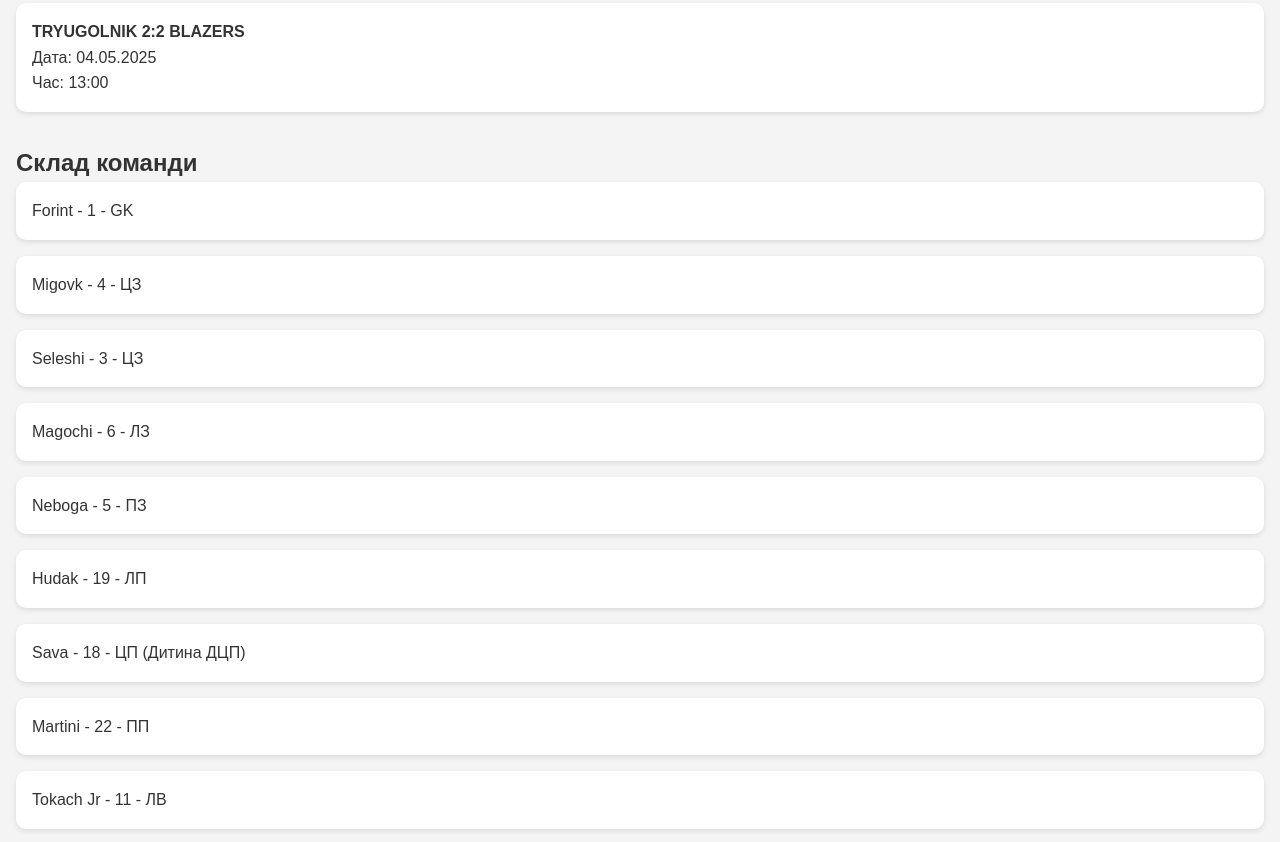
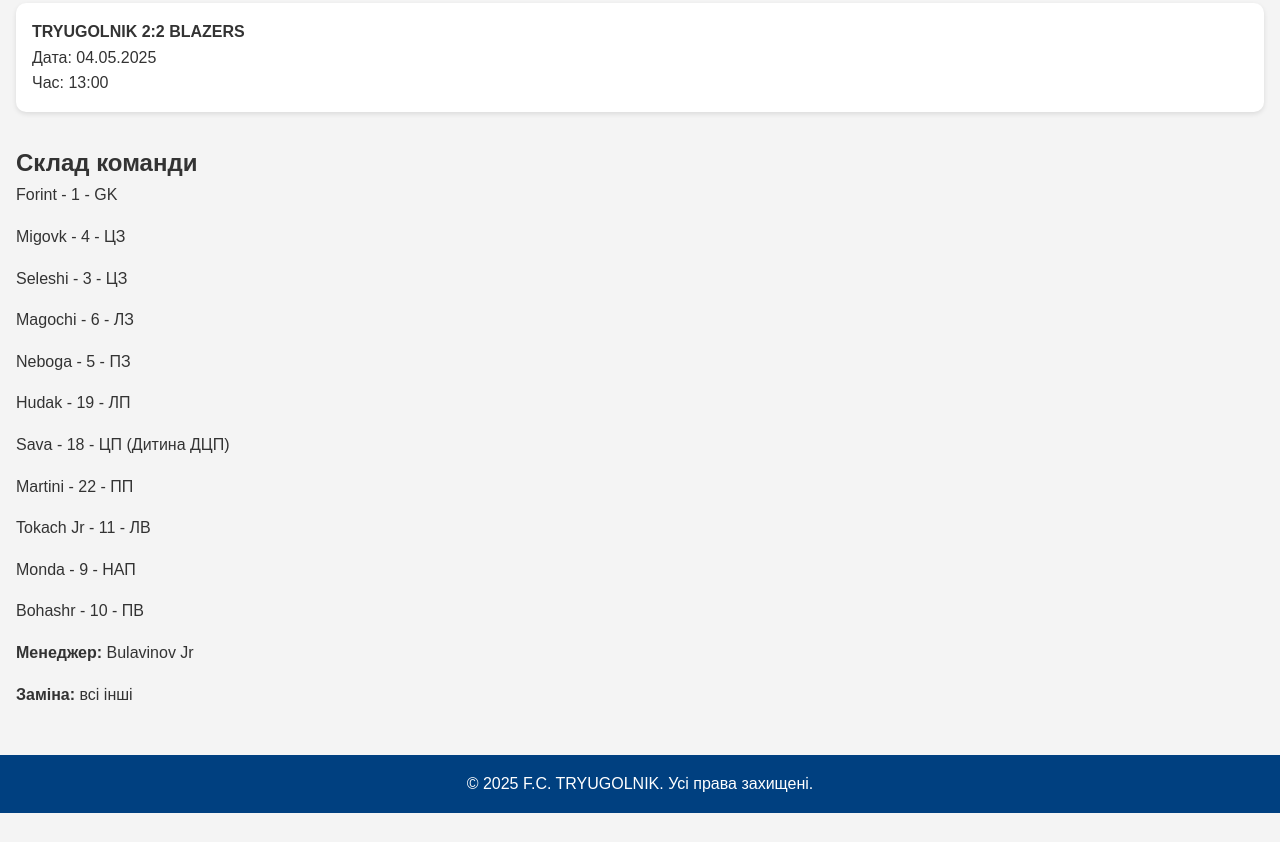
Before and after one commit to levedygg/F.C-TRYUGOLNIK, a plain HTML site: page index.html in a window 1280 px wide. Shown: the part 691-1533 px from the top of the page. After the commit the page ends 1504 px from the top, so only its background shows below. Drawn offline with Linux system fonts and the light colour scheme.

Commit message:
index.html

```diff
--- a/index.html
+++ b/index.html
@@ -64,12 +64,11 @@
       gap: 1rem;
     }
 
-    .player {
-      background: white;
-      padding: 1rem;
-      border-radius: 10px;
-      box-shadow: 0 2px 5px rgba(0,0,0,0.1);
-    }
+   .players {
+    display: flex;
+    flex-direction: column;
+    gap: 1rem;
+  }
 
     footer {
       text-align: center;
```
